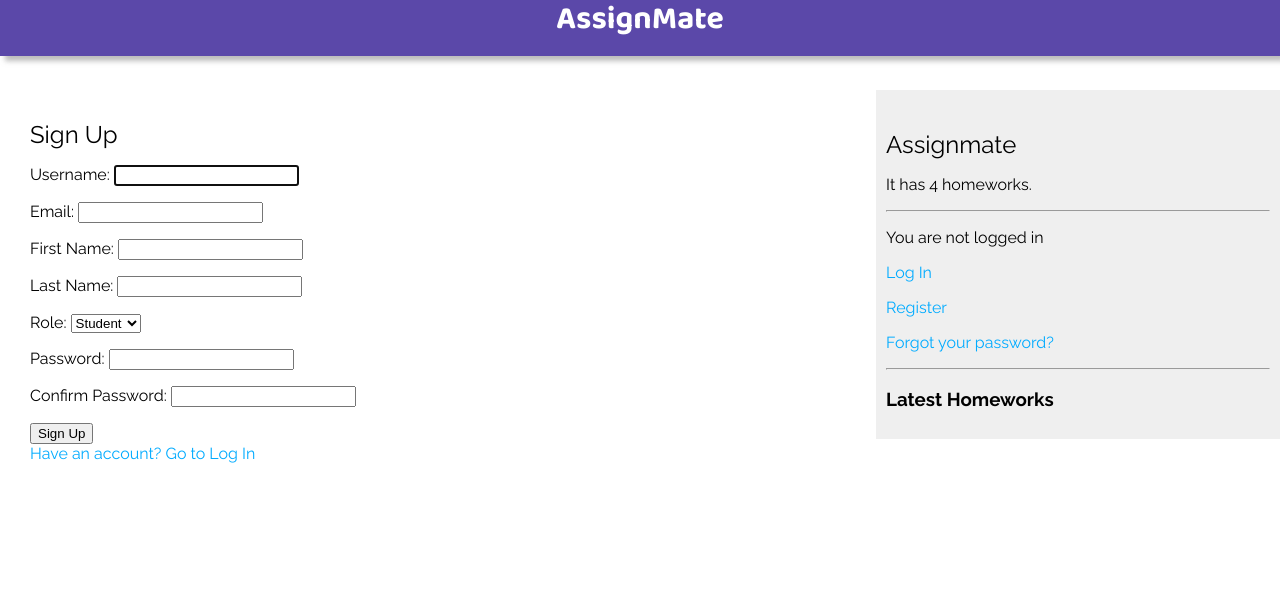
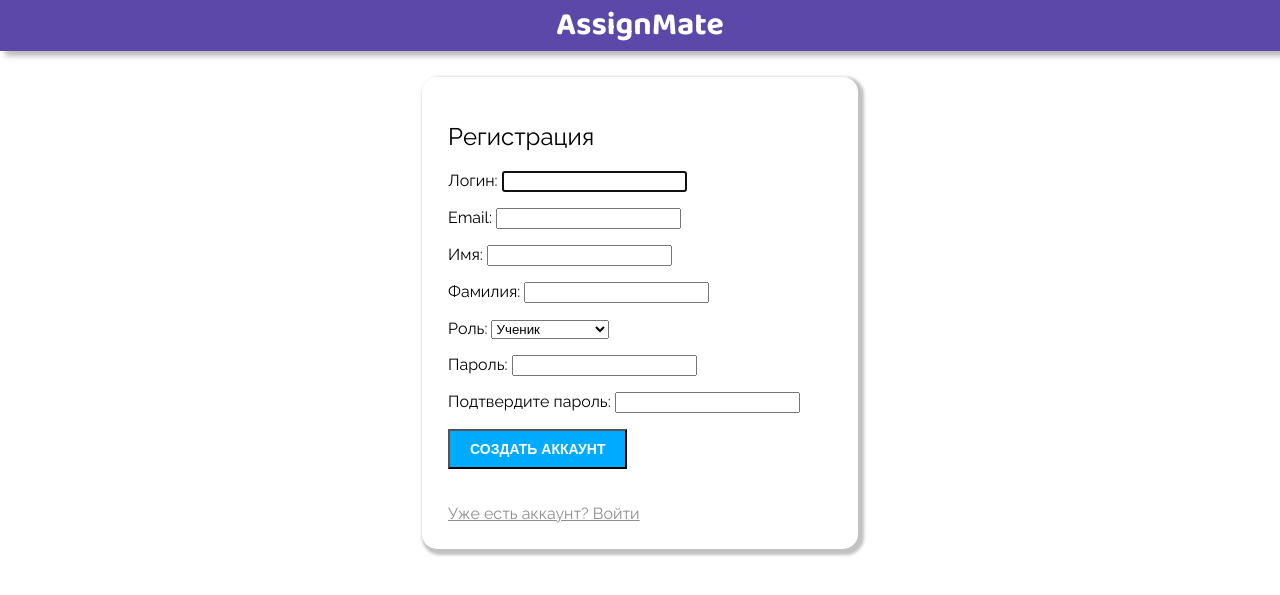
Before and after one commit to xartak/AssignMate, a Django app: page /accounts/signup/ in a window 1280 px wide. Shown: the top 595 px of the page. Run offline with Django 5.2, Linux system fonts and the light colour scheme; data comes from the database, SQL or seed files in the repository; both versions use the stored data as it was after the commit; parts of the project's set-up code (start-up, migrations or seed data) failed here and were passed over.

Commit message:
fix header, style auth, remove sidebar

```diff
--- a/assign/static/css/styles.css
+++ b/assign/static/css/styles.css
@@ -15,47 +15,35 @@ a {
 h1 {
     font-weight: normal;
     border-bottom: 1px solid #bbb;
-    padding: 0 0 10px 0;
 }
 
 h2 {
     font-weight: normal;
-    margin: 30px 0 0;
 }
 
-.header {
-    position: relative;
-    position: fixed;
+#header {
+    position: fixed top;
+    display: flex;
     width: 100%;
     height: 7%;
     background-color: #5B48A9;
     box-shadow: 5px 5px 5px#82828286;
-    text-align: center;
+    justify-content: center;
 }
 
 .header_title {
-    position: fixed top;
-    margin-top: -0.5%;
+    margin: 0;
+    padding: 0;
+    position: relative;
     font-family: "Baloo 2";
     font-weight: bold;
     color: #fff;
+    text-align: center;
     border-bottom: none;
 }
 
 #content {
-    margin-top: 7%;
-    float: left;
-    width: 60%;
-    padding: 0 0 0 30px;
-}
-
-#sidebar {
-    margin-top: 7%;
-    float: right;
-    width: 30%;
-    padding: 10px;
-    background: #efefef;
-    height: 100%;
+    margin-top: 2%;
 }
 
 p.date {
@@ -81,6 +69,14 @@ input[type=submit] {
     text-transform: uppercase;
 }
 
+.reg_form {
+    padding: 2%;
+    width: 30%;
+    box-shadow: 3px 3px 3px 3px #8e8e8e8a;
+    border-radius: 15px;
+    margin: 0 auto;
+}
+
 .errorlist {
     color: #cc0033;
     float: left;
@@ -102,3 +98,8 @@ input[type=submit] {
     font-size: 12px;
     color: #666;
 }
+
+[gray] {
+    color: #8e8e8e;
+    text-decoration: underline;
+}
--- a/templates/assign/base.html
+++ b/templates/assign/base.html
@@ -12,7 +12,7 @@
     <link href="{% static 'css/styles.css' %}" rel="stylesheet" />
   </head>
   <body>
-    <header class="header">
+    <header id="header">
       <h1 class="header_title">AssignMate</h1>
     </header>
 
@@ -26,7 +26,9 @@
 
       {% endblock %}
     </div>
-    <div id="sidebar">
+  </body>
+
+  {% comment %} <div id="sidebar">
     <h2>Assignmate</h2>
     <p>
       It has {% total_homeworks %} homeworks.
@@ -58,6 +60,6 @@
     <hr />
     <h3>Latest Homeworks</h3>
     {% show_latest_homeworks 5 %}
-    </div>
-  </body>
+  </div> {% endcomment %}
+
 </html>
--- a/templates/registration/signup.html
+++ b/templates/registration/signup.html
@@ -1,7 +1,8 @@
-{% extends "assign/base.html" %}
-{% block title %} Sign Up {% endblock %}
+{% extends 'assign/base.html' %}
+{% block title %}
+  Регистрация
+{% endblock %}
 {% block content %}
-    <h2> Sign Up </h2>
   {% if form.errors %}
     <div style="display: table; margin: 0 auto; text-align: left;">
       {% for key, value in form.errors.items %}
@@ -9,19 +10,23 @@
       {% endfor %}
     </div>
   {% endif %}
-    <form method="post">
+  <form class="reg_form" method="post">
+    <h2>Регистрация</h2>
     {% csrf_token %}
-        <p>Username: {{ form.username }}</p>
+    <p>Логин: {{ form.username }}</p>
     <p>Email: {{ form.email }}</p>
-        <p>First Name: {{ form.first_name }}</p>
-        <p>Last Name: {{ form.last_name }}</p>
-        <p>Role: <select name="role">
-            <option value="student">Student</option>
-            <option value="teacher">Teacher</option>
-        </select></p>
-        <p>Password: {{ form.password1 }}</p>
-        <p>Confirm Password: {{ form.password2 }}</p>
-        <button type="submit">Sign Up</button>
+    <p>Имя: {{ form.first_name }}</p>
+    <p>Фамилия: {{ form.last_name }}</p>
+    <p>
+      Роль: <select name="role">
+        <option value="student">Ученик</option>
+        <option value="teacher">Преподаватель</option>
+      </select>
+    </p>
+    <p>Пароль: {{ form.password1 }}</p>
+    <p>Подтвердите пароль: {{ form.password2 }}</p>
+    <p><input type="submit" value="Создать аккаунт"></p>
+    <br>
+    <a gray href="{% url 'login' %}">Уже есть аккаунт? Войти</a>
   </form>
-    <a href="{% url 'login' %}">Have an account? Go to Log In</a>
 {% endblock %}
```
Also changed, not shown: templates/registration/login.html (+8 -6 lines), db.sqlite3. Lines whose indentation alone changed are shown as unchanged.
